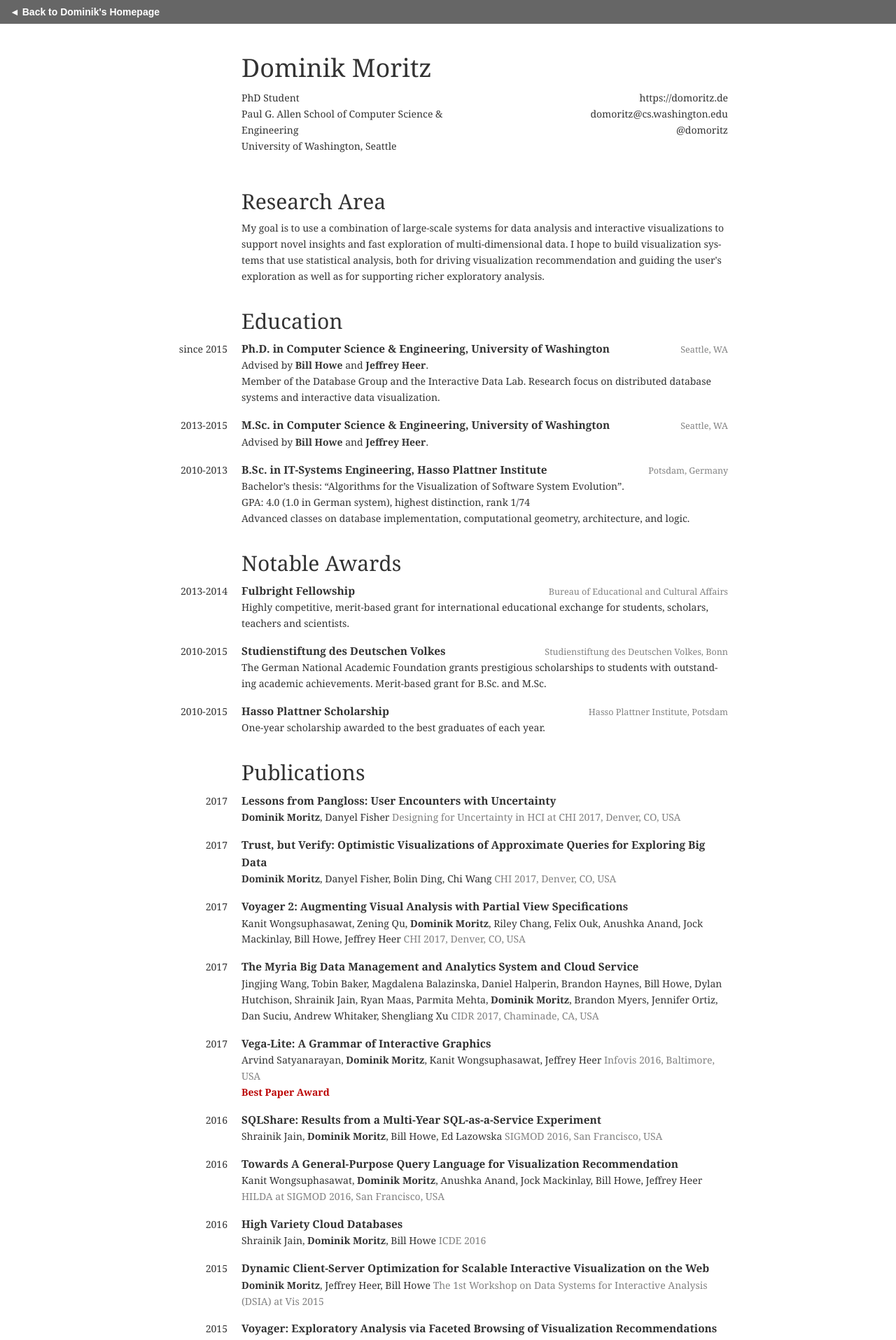
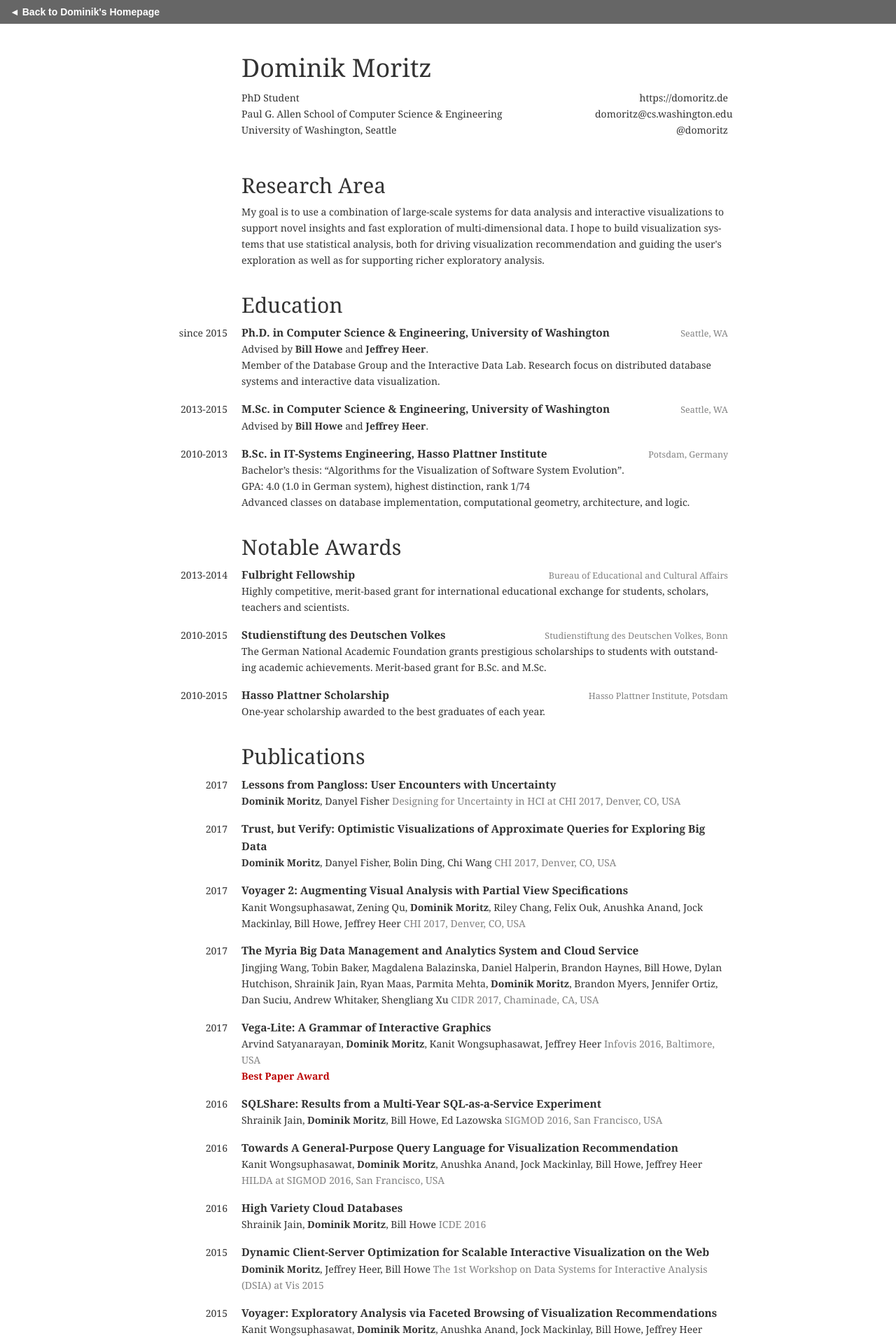
Before and after one commit to domoritz/domoritz.github.io, a Jekyll site: the page built from cv.html, in a window 1280 px wide. Shown: the top 1915 px of the page at 70% size. Built offline with Jekyll 4.4.1, drawn with Linux system fonts in a browser that asks for light colours.

Commit message:
Better cv layout on mobile

```diff
--- a/cv.html
+++ b/cv.html
@@ -31,7 +31,7 @@
       }
 
       .container {
-        min-width: 560px;
+        min-width: 480px;
         max-width: 800px;
       }
 
@@ -84,12 +84,15 @@
         font-size: 30px;
       }
 
-      .columns {
+      .header-columns {
         display: flex;
         flex-direction: row;
       }
-      .columns > div {
+      .header-columns > div:first-child {
         flex: 1;
+      }
+      .header-columns > div:last-child {
+        width: 190px;
       }
 
       h3 {
@@ -125,6 +128,7 @@
 
       .back {
         font-family: sans-serif;
+        min-width: 480px;  /* same as container */
         width: 100%;
         padding: 0.4em 1em;
         background-color: #666;
@@ -156,7 +160,7 @@
       <section class="container">
 <h1>Dominik Moritz</h1>
 
-<div class="columns">
+<div class="header-columns">
   <div>
     <p>
       PhD Student<br/>
```
Also changed, not shown: index.md (+1 -1 lines).
